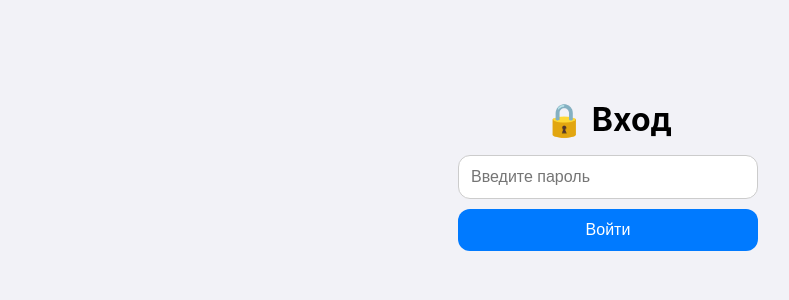
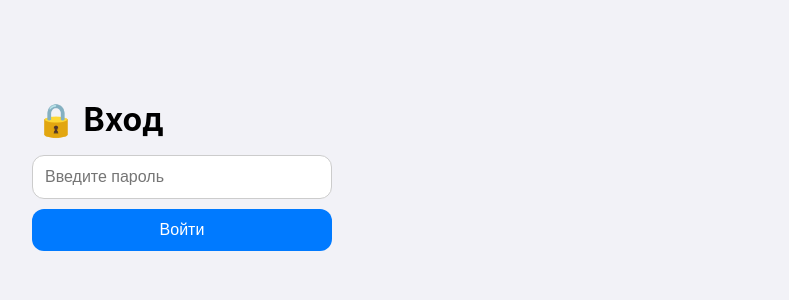
Before and after one commit to IQSitesss/MyHelp, a React (Vite) app in the folder frontend/: page / in a window 1280 px wide. Shown: the top 300 px of the page, without its empty margins (32-821 px from the left). Built offline with nearby package versions, Linux system fonts and the light colour scheme.

Commit message:
disable zoom, fix layout

```diff
--- a/frontend/index.html
+++ b/frontend/index.html
@@ -3,7 +3,7 @@
   <head>
     <meta charset="UTF-8" />
     <link rel="icon" type="image/jpeg" href="/icon.jpg" />
-    <meta name="viewport" content="width=device-width, initial-scale=1.0" />
+    <meta name="viewport" content="width=device-width, initial-scale=1.0, maximum-scale=1.0, user-scalable=no" />
     <title>My Tasks</title>
     <script src="https://telegram.org/js/telegram-web-app.js"></script>
   </head>
--- a/frontend/src/styles.css
+++ b/frontend/src/styles.css
@@ -9,17 +9,18 @@
   width: 430px;
   max-width: 100%;
   margin: 0 auto;
-  padding: 16px;
+  padding: 16px 16px 16px 8px;
 }
 
 h1 {
-  text-align: center;
+  text-align: left;
   margin-bottom: 16px;
+  padding-left: 4px;
 }
 
 .login-container {
   width: 300px;
-  margin: 100px auto;
+  margin: 100px auto 100px 5%;
   text-align: center;
 }
 
```
